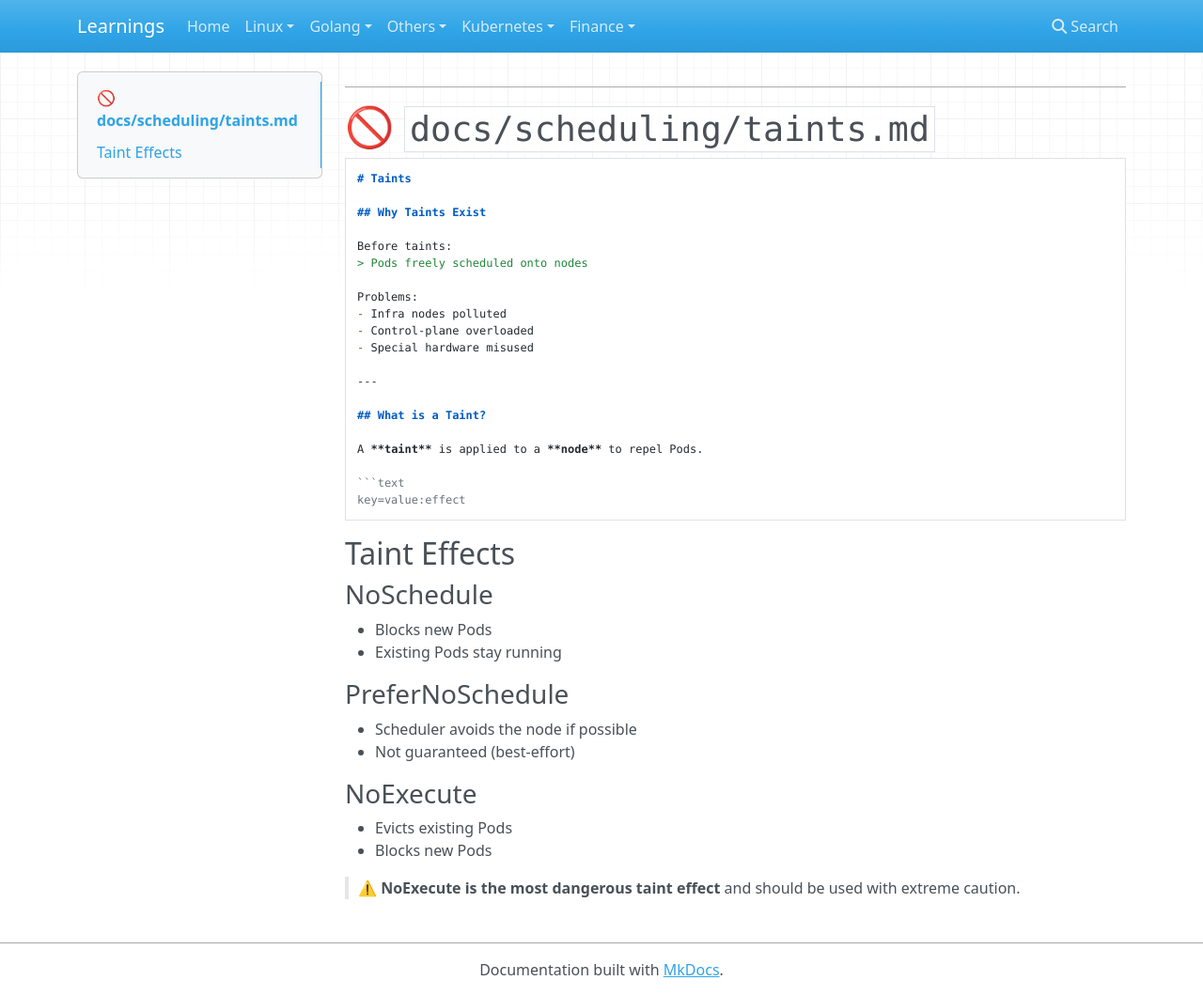
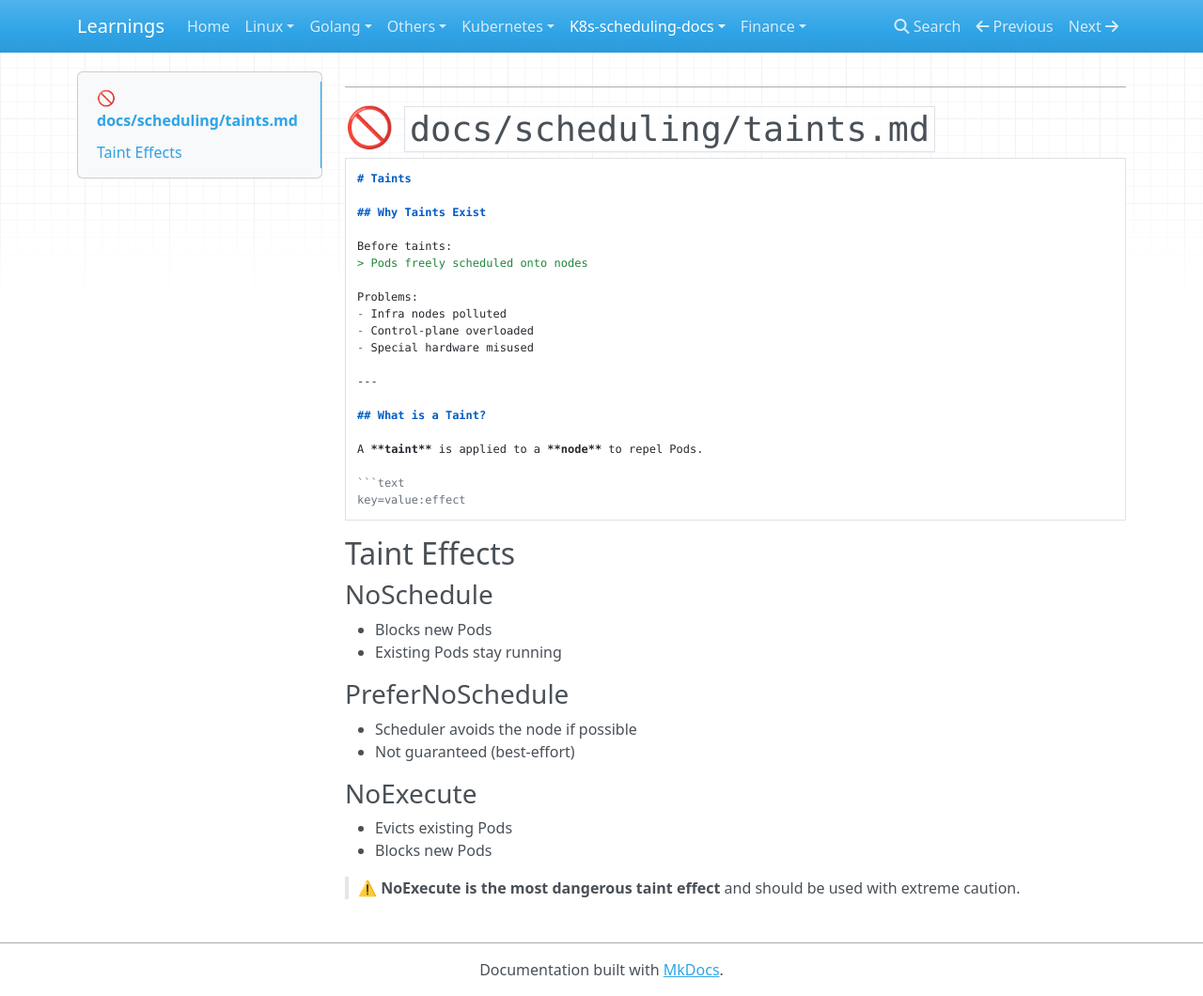
Before and after one commit to githubfordevops/Learnings, an MkDocs documentation site: the page built from docs/k8s-scheduling-docs/taints.md, in a window 1280 px wide and 1060 px high. Shown: the whole window at 94% size. Built offline with MkDocs 1.6.1, drawn with Linux system fonts in a browser that asks for light colours; nearby versions of some CDN libraries; some of the changed lines change nothing that is shown.

Commit message:
Update mkdocs.yml

```diff
--- a/mkdocs.yml
+++ b/mkdocs.yml
@@ -17,8 +17,14 @@ nav:
 
   - Kubernetes:
       - Documentation: k8s/k8sdocumentation.md
-      - k8s-scheduling-docs: k8s/k8s-scheduling-docs.md
       - NSR: k8s/NSR.md
+
+  - K8s-scheduling-docs:
+      - overview: k8s-scheduling-docs/overview.md
+      - node-affinity: k8s-scheduling-docs/node-affinity.md
+      - nodeselector: k8s-scheduling-docs/nodeselector.md
+      - taints: k8s-scheduling-docs/taints.md
+      - tolerations: k8s-scheduling-docs/tolerations.md
 
   - Finance:
       - 3R-Strategy: finance/3R_Trading_Framework.md
```
